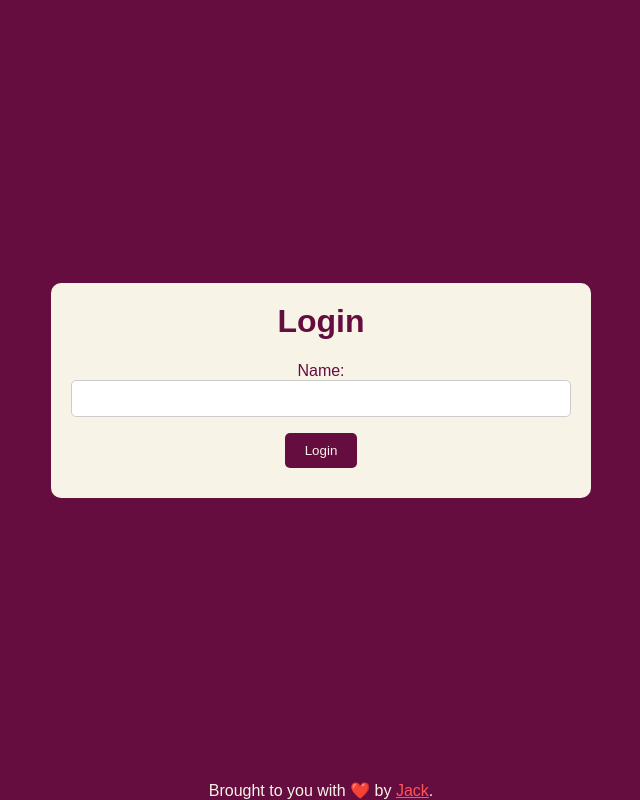
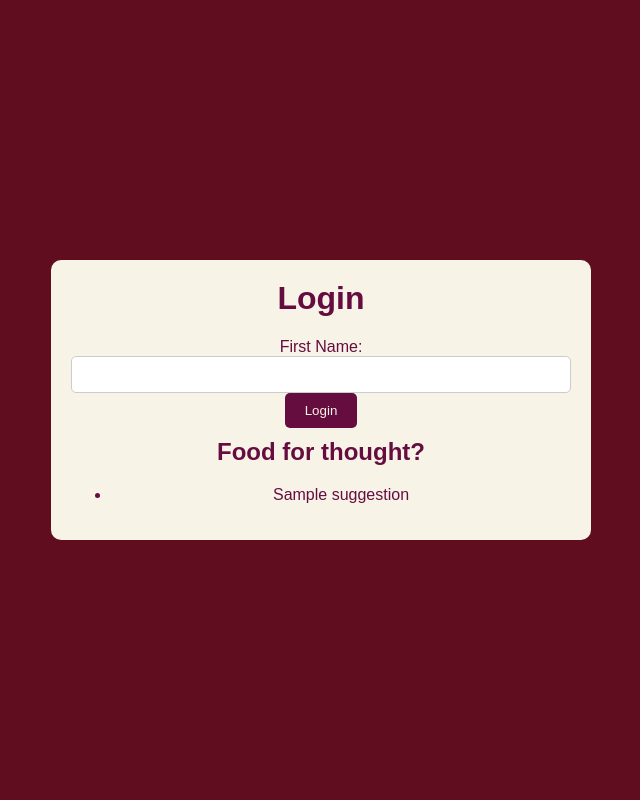
Before and after one commit to jacopotarantino/team-name-voting, a Flask app: template templates/index.html in a window 1280 px wide. Shown: the whole page, without its empty margins (319-959 px from the left). Run offline with Flask 3, Linux system fonts and the light colour scheme; the template is opened without the code that fills it: most values are stand-ins (such as "Sample title", 1, 10 or a date in 2020).

Commit message:
Add dotenv for local vars. Add team name suggestions from chatgpt

```diff
--- a/app.py
+++ b/app.py
@@ -2,16 +2,41 @@ from flask import Flask, render_template, request, redirect, url_for, session
 import os
 import redis
 import json
+from openai import OpenAI
+from dotenv import load_dotenv
 
-app = Flask(__name__)
-app.secret_key = os.environ.get("SECRET_KEY", "ozempicisruiningeverything")
+# Load environment variables from .env file
+load_dotenv()
+
+# Set up openai client
+openai_client = OpenAI(
+  api_key = os.environ.get("OPENAI_API_KEY")
+)
 
 # Set up Redis client
 uri = os.environ.get("REDIS_URL")
 redis_client = redis.from_url(uri, decode_responses=True)
 
+# Create app
+app = Flask(__name__)
+app.secret_key = os.environ.get("SECRET_KEY")
+
 @app.route('/', methods=['GET', 'POST'])
 def index():
+    def generate_team_name_suggestions():
+        completion = openai_client.chat.completions.create(
+            model="gpt-3.5-turbo",
+            messages=[
+                {
+                    "role": "user",
+                    "content": "Generate 3 creative and funny team names, each being a 2-8 word (preferably 3-5 words) pun related to this last week's news.",
+                }
+            ],
+        )
+
+        suggestions = completion.choices[0].message.content.strip().split('\n')
+        return [suggestion.strip() for suggestion in suggestions if suggestion.strip()]
+
     if request.method == 'POST':
         first_name = request.form['first_name'].replace(':', '\uFF1A')
         session['first_name'] = first_name
@@ -19,7 +44,8 @@ def index():
             redis_client.set(f'user_votes:{first_name}', json.dumps([]))
         return redirect(url_for('vote'))
 
-    return render_template('index.html')
+    suggestions = generate_team_name_suggestions()
+    return render_template('index.html', suggestions=suggestions)
 
 @app.route('/vote', methods=['GET', 'POST'])
 def vote():
--- a/static/styles.css
+++ b/static/styles.css
@@ -1,5 +1,5 @@
 body {
-    background-color: #660d40;
+    background-color: #5f0d1f;
     font-family: Arial, sans-serif;
     color: #f7f3e6;
     display: flex;
--- a/templates/index.html
+++ b/templates/index.html
@@ -7,15 +7,19 @@
     <link rel="stylesheet" href="{{ url_for('static', filename='styles.css') }}">
 </head>
 <body>
-    <div class="container login">
+    <div class="container">
         <h1>Login</h1>
         <form method="post" action="/">
-            <label for="first_name">Name:</label>
+            <label for="first_name">First Name:</label>
             <input type="text" id="first_name" name="first_name" required>
             <button type="submit">Login</button>
         </form>
+        <h2>Food for thought?</h2>
+        <ul>
+            {% for suggestion in suggestions %}
+                <li>{{ suggestion }}</li>
+            {% endfor %}
+        </ul>
     </div>
-
-    <div class="footer">Brought to you with ❤️ by <a href="https://jack.ofspades.com">Jack</a>.</div>
 </body>
 </html>
```
Also changed, not shown: requirements.txt (+14 -0 lines).
